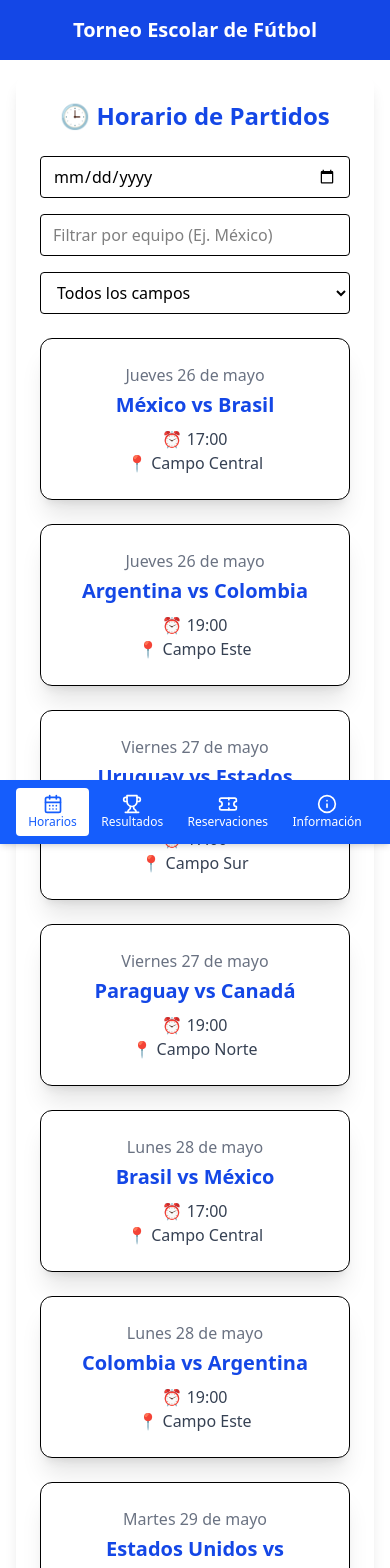
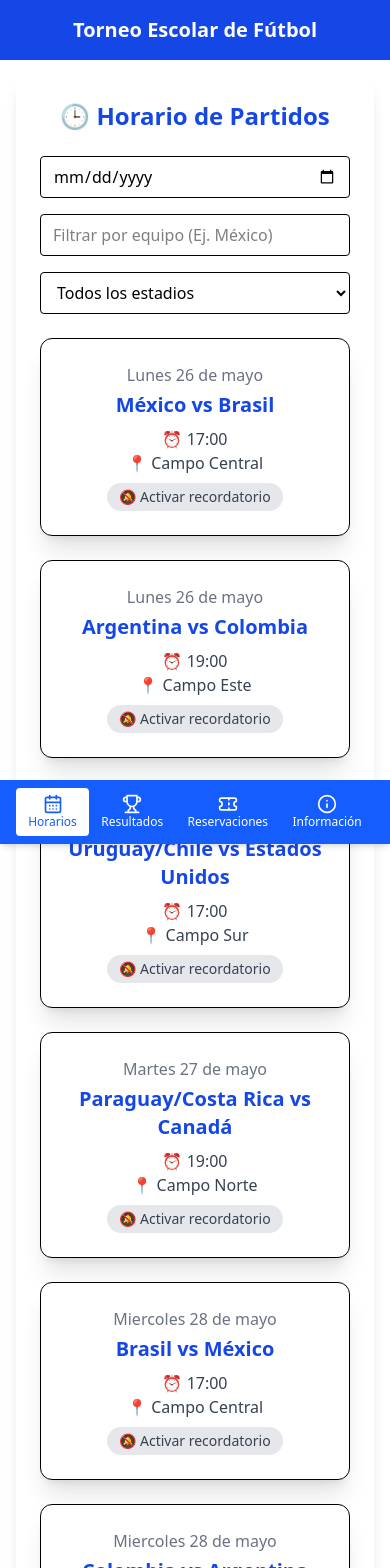
Before and after one commit to GaelGarcia02/app_torneo-futbol, a React (Vite) app: page / in a window 390 px wide. Shown: the top 1568 px of the page. Built offline with nearby package versions, Linux system fonts and the light colour scheme.

Commit message:
ya casi queda

```diff
--- a/src/pages/Horario.jsx
+++ b/src/pages/Horario.jsx
@@ -1,11 +1,13 @@
-import React, { useState } from "react";
+import React, { useState, useEffect } from "react";
 import partidosData from "../utils/partidos";
 
 const Horario = () => {
   const [fechaFiltro, setFechaFiltro] = useState("");
   const [equipoFiltro, setEquipoFiltro] = useState("");
   const [estadioFiltro, setEstadioFiltro] = useState("");
+  const [notificaciones, setNotificaciones] = useState({});
 
+  // Normaliza la fecha del texto "Día 10 de mayo" => "2025-05-10"
   const obtenerFechaNormalizada = (diaTexto) => {
     const partes = diaTexto.split(" ");
     const dia = parseInt(partes[1], 10);
@@ -28,8 +30,24 @@ const Horario = () => {
 
     const mes = meses[mesTexto];
     const diaFormateado = dia < 10 ? `0${dia}` : `${dia}`;
+    return `2025-${mes}-${diaFormateado}`;
+  };
 
-    return `2025-${mes}-${diaFormateado}`;
+  // Cargar notificaciones desde localStorage al montar
+  useEffect(() => {
+    const guardadas = localStorage.getItem("notificacionesPartidos");
+    if (guardadas) {
+      setNotificaciones(JSON.parse(guardadas));
+    }
+  }, []);
+
+  const toggleNotificacion = (id) => {
+    const actualizado = {
+      ...notificaciones,
+      [id]: !notificaciones[id],
+    };
+    setNotificaciones(actualizado);
+    localStorage.setItem("notificacionesPartidos", JSON.stringify(actualizado));
   };
 
   const estadiosUnicos = [...new Set(partidosData.map((p) => p.estadio))];
@@ -53,6 +71,7 @@ const Horario = () => {
           🕒 Horario de Partidos
         </h2>
 
+        {/* Filtros */}
         <div className="flex flex-col md:flex-row gap-4 mb-6 justify-center">
           <input
             type="date"
@@ -72,7 +91,7 @@ const Horario = () => {
             onChange={(e) => setEstadioFiltro(e.target.value)}
             className="border px-3 py-2 rounded w-full md:w-1/3"
           >
-            <option value="">Todos los campos</option>
+            <option value="">Todos los estadios</option>
             {estadiosUnicos.map((estadio, idx) => (
               <option key={idx} value={estadio}>
                 {estadio}
@@ -81,6 +100,7 @@ const Horario = () => {
           </select>
         </div>
 
+        {/* Lista de partidos */}
         {partidosFiltrados.length === 0 ? (
           <p className="text-center text-gray-500">
             No hay partidos programados.
@@ -90,7 +110,7 @@ const Horario = () => {
             {partidosFiltrados.map((partido, index) => (
               <div
                 key={index}
-                className="border rounded-xl shadow-xl p-6 bg-white text-center"
+                className="border rounded-xl shadow-xl p-6 bg-white text-center relative"
               >
                 <p className="text-md text-gray-500 font-medium mb-1">
                   {partido.dia}
@@ -99,7 +119,20 @@ const Horario = () => {
                   {partido.equipos}
                 </h3>
                 <p className="text-gray-700">⏰ {partido.hora}</p>
-                <p className="text-gray-700">📍 {partido.estadio}</p>
+                <p className="text-gray-700 mb-2">📍 {partido.estadio}</p>
+
+                <button
+                  onClick={() => toggleNotificacion(partido.id)}
+                  className={`px-3 py-1 text-sm rounded-full lg:hidden ${
+                    notificaciones[partido.id]
+                      ? "bg-blue-600 text-white"
+                      : "bg-gray-200 text-gray-700"
+                  }`}
+                >
+                  {notificaciones[partido.id]
+                    ? "🔔 Recordatorio activado"
+                    : "🔕 Activar recordatorio"}
+                </button>
               </div>
             ))}
           </div>
--- a/src/pages/Resultados.jsx
+++ b/src/pages/Resultados.jsx
@@ -1,4 +1,3 @@
-// pages/Resultados.jsx
 import React, { useState } from "react";
 import resultadosData from "../utils/resultados";
 
@@ -62,6 +61,9 @@ const Resultados = () => {
     return coincideFecha && coincideEquipo && coincideEstadio;
   });
 
+  const enJuego = partidosFiltrados.filter((p) => p.estado === "jugando");
+  const finalizados = partidosFiltrados.filter((p) => p.estado !== "jugando");
+
   return (
     <main className="flex justify-center items-center">
       <div className="bg-white/90 backdrop-blur-lg p-6 rounded-xl shadow-lg max-w-7xl w-full">
@@ -97,13 +99,42 @@ const Resultados = () => {
           </select>
         </div>
 
-        {partidosFiltrados.length === 0 ? (
+        {enJuego.length > 0 && (
+          <div className="mb-8">
+            <h3 className="text-xl font-bold text-red-600 mb-4 text-center">
+              🔴 Jugando ahora mismo
+            </h3>
+            <div className="grid grid-cols-1 sm:grid-cols-2 lg:grid-cols-3 gap-6">
+              {enJuego.map((partido, index) => (
+                <div
+                  key={index}
+                  className="border rounded-xl shadow-xl p-6 bg-white text-center"
+                >
+                  <h3 className="text-xl font-bold text-red-600 mb-2">
+                    {partido.equipos}
+                  </h3>
+                  <p className="text-black font-semibold text-lg mt-2">
+                    Marcador en vivo: <br />
+                    {partido.marcador}
+                  </p>
+                  <p className="text-gray-700">📍 {partido.estadio}</p>
+                  <p className="text-red-500 mt-2 font-semibold">En juego</p>
+                </div>
+              ))}
+            </div>
+          </div>
+        )}
+
+        <h3 className="text-xl font-bold text-green-600 mb-4 text-center">
+          ✅ Partidos finalizados
+        </h3>
+        {finalizados.length === 0 ? (
           <p className="text-center text-gray-500">
             No hay resultados disponibles.
           </p>
         ) : (
-          <div className="grid grid-cols-1 sm:grid-cols-2 lg:grid-cols-3 gap-8">
-            {partidosFiltrados.map((partido, index) => (
+          <div className="grid grid-cols-1 sm:grid-cols-2 lg:grid-cols-3 gap-6">
+            {finalizados.map((partido, index) => (
               <div
                 key={index}
                 className="border rounded-xl shadow-xl p-6 bg-white text-center"
--- a/src/utils/partidos.js
+++ b/src/utils/partidos.js
@@ -2,60 +2,60 @@ const partidos = [
   // Ida
   {
     id: "mexico-vs-brasil-ida",
-    dia: "Jueves 26 de mayo",
+    dia: "Lunes 26 de mayo",
     hora: "17:00",
     equipos: "México vs Brasil",
     estadio: "Campo Central",
   },
   {
     id: "argentina-vs-colombia-ida",
-    dia: "Jueves 26 de mayo",
+    dia: "Lunes 26 de mayo",
     hora: "19:00",
     equipos: "Argentina vs Colombia",
     estadio: "Campo Este",
   },
   {
     id: "uruguay-vs-estados-unidos-ida",
-    dia: "Viernes 27 de mayo",
+    dia: "Martes 27 de mayo",
     hora: "17:00",
-    equipos: "Uruguay vs Estados Unidos",
+    equipos: "Uruguay/Chile vs Estados Unidos",
     estadio: "Campo Sur",
   },
   {
     id: "paraguay-vs-canada-ida",
-    dia: "Viernes 27 de mayo",
+    dia: "Martes 27 de mayo",
     hora: "19:00",
-    equipos: "Paraguay vs Canadá",
+    equipos: "Paraguay/Costa Rica vs Canadá",
     estadio: "Campo Norte",
   },
 
   // Vuelta
   {
     id: "brasil-vs-mexico-vuelta",
-    dia: "Lunes 28 de mayo",
+    dia: "Miercoles 28 de mayo",
     hora: "17:00",
     equipos: "Brasil vs México",
     estadio: "Campo Central",
   },
   {
     id: "colombia-vs-argentina-vuelta",
-    dia: "Lunes 28 de mayo",
+    dia: "Miercoles 28 de mayo",
     hora: "19:00",
     equipos: "Colombia vs Argentina",
     estadio: "Campo Este",
   },
   {
     id: "estados-unidos-vs-uruguay-vuelta",
-    dia: "Martes 29 de mayo",
+    dia: "Jueves 29 de mayo",
     hora: "17:00",
-    equipos: "Estados Unidos vs Uruguay",
+    equipos: "Estados Unidos vs Uruguay/Chile",
     estadio: "Campo Sur",
   },
   {
     id: "canada-vs-paraguay-vuelta",
-    dia: "Martes 29 de mayo",
+    dia: "Jueves 29 de mayo",
     hora: "19:00",
-    equipos: "Canadá vs Paraguay",
+    equipos: "Canadá vs Paraguay/Costa Rica",
     estadio: "Campo Norte",
   },
 ];
--- a/src/utils/resultados.js
+++ b/src/utils/resultados.js
@@ -1,64 +1,62 @@
-// utils/resultados.js
 const resultados = [
-  // Play-Ins: IDA
   {
-    dia: "Lunes 15 de mayo",
+    dia: "Viernes 23 de mayo",
+    equipos: "Chile vs Uruguay",
+    estadio: "Campo Sur",
+    estado: "jugando",
+    marcador: "0 - 1",
+  },
+  {
+    dia: "Viernes 23 de mayo",
+    equipos: "Paraguay vs Costa Rica",
+    estadio: "Campo Norte",
+    estado: "jugando",
+    marcador: "0 - 0",
+  },
+
+  // Finalizados
+  {
+    dia: "Jueves 22 de mayo",
     hora: "16:00",
     equipos: "México vs Bolivia",
     estadio: "Campo Central",
     resultado: "3 - 1",
   },
   {
-    dia: "Lunes 15 de mayo",
+    dia: "Jueves 22 de mayo",
     hora: "18:00",
     equipos: "Argentina vs Perú",
     estadio: "Campo Este",
     resultado: "2 - 0",
   },
   {
-    dia: "Martes 16 de mayo",
+    dia: "Miércoles 21 de mayo",
     hora: "16:00",
     equipos: "Uruguay vs Chile",
     estadio: "Campo Sur",
     resultado: "1 - 1",
   },
   {
-    dia: "Martes 16 de mayo",
+    dia: "Miércoles 21 de mayo",
     hora: "18:00",
     equipos: "Costa Rica vs Paraguay",
     estadio: "Campo Norte",
     resultado: "0 - 2",
   },
-
-  // Play-Ins: VUELTA
   {
-    dia: "Jueves 18 de mayo",
+    dia: "Martes 20 de mayo",
     hora: "16:00",
     equipos: "Bolivia vs México",
     estadio: "Campo Central",
     resultado: "0 - 2",
   },
   {
-    dia: "Jueves 18 de mayo",
+    dia: "Martes 20 de mayo",
     hora: "18:00",
     equipos: "Perú vs Argentina",
     estadio: "Campo Este",
     resultado: "2 - 1",
   },
-  {
-    dia: "Viernes 19 de mayo",
-    hora: "16:00",
-    equipos: "Chile vs Uruguay",
-    estadio: "Campo Sur",
-    resultado: "0 - 1",
-  },
-  {
-    dia: "Viernes 19 de mayo",
-    hora: "18:00",
-    equipos: "Paraguay vs Costa Rica",
-    estadio: "Campo Norte",
-    resultado: "1 - 0",
-  },
 ];
 
 export default resultados;
```
